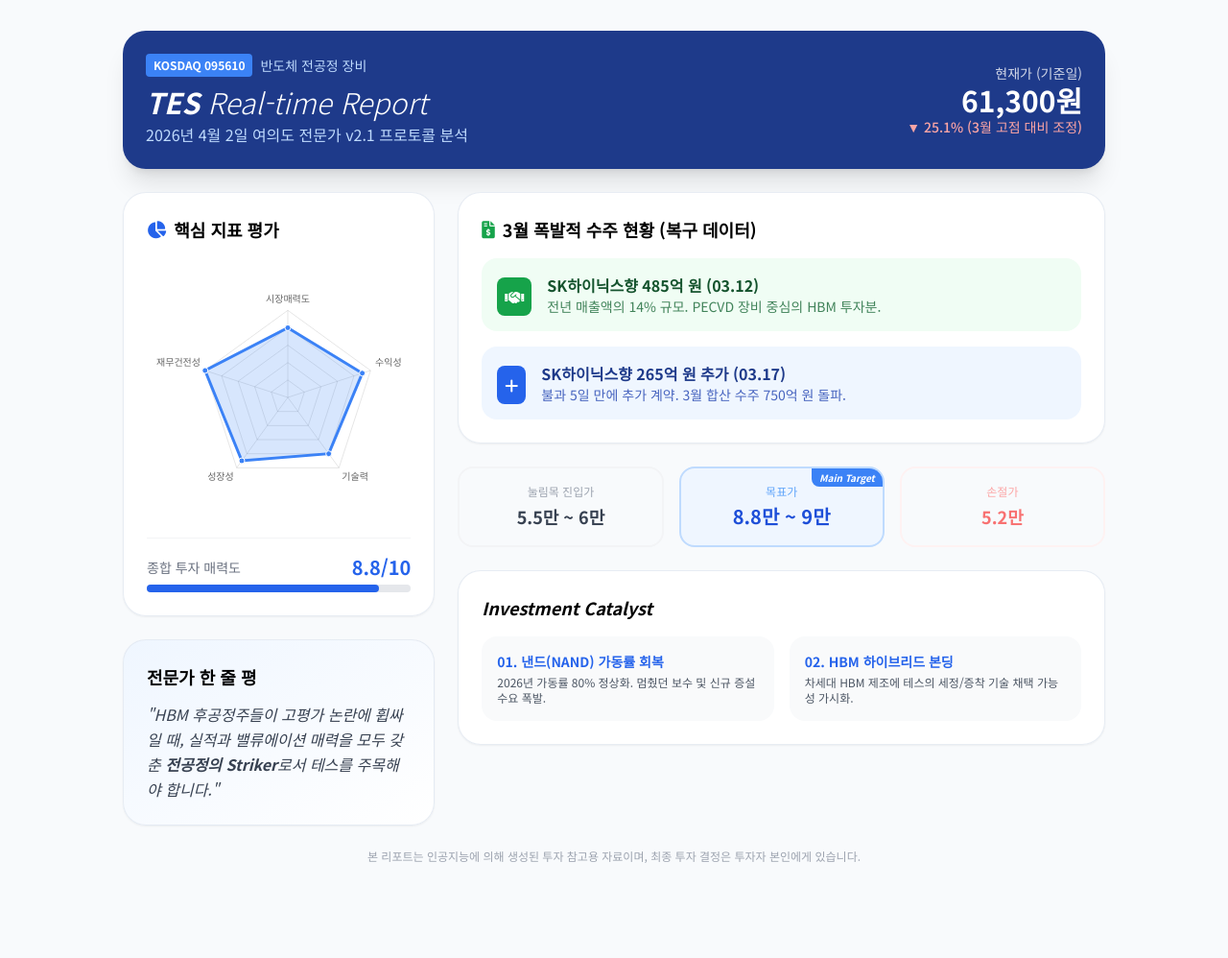
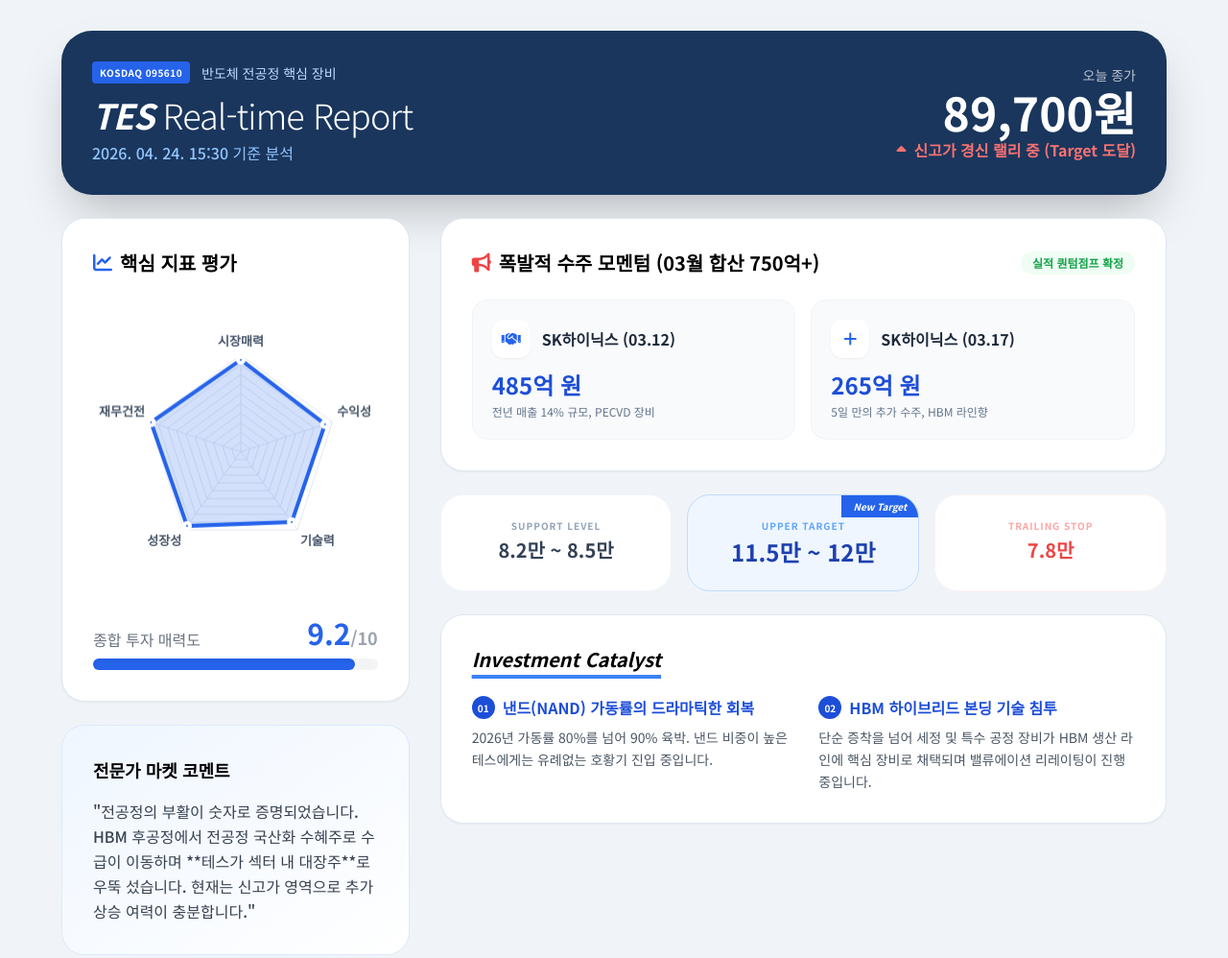
Before and after one commit to mybanji3-sys/tess-report, a plain HTML site: page index.html in a window 1280 px wide. Shown: the top 998 px of the page at 96% size. Before the commit the page ends 972 px from the top, so only its background shows below. Drawn offline with nearby package versions, Linux system fonts and the light colour scheme.

Commit message:
Update index.html

```diff
--- a/index.html
+++ b/index.html
@@ -3,162 +3,175 @@
 <head>
     <meta charset="UTF-8">
     <meta name="viewport" content="width=device-width, initial-scale=1.0">
-    <title>테스(095610) 실시간 분석 리포트</title>
+    <title>테스(095610) 실시간 분석 리포트 - 신고가 랠리</title>
     <script src="https://cdn.tailwindcss.com"></script>
     <script src="https://cdn.jsdelivr.net/npm/chart.js"></script>
     <link href="https://cdnjs.cloudflare.com/ajax/libs/font-awesome/6.0.0/css/all.min.css" rel="stylesheet">
     <style>
         @import url('https://fonts.googleapis.com/css2?family=Noto+Sans+KR:wght@300;400;500;700&display=swap');
-        body { font-family: 'Noto Sans KR', sans-serif; background-color: #f8fafc; }
-        .glass-card { background: rgba(255, 255, 255, 0.9); backdrop-filter: blur(10px); border: 1px solid rgba(226, 232, 240, 0.8); }
-        .gradient-text { background: linear-gradient(135deg, #1e40af 0%, #3b82f6 100%); -webkit-background-clip: text; -webkit-text-fill-color: transparent; }
+        body { font-family: 'Noto Sans KR', sans-serif; background-color: #f0f4f8; }
+        .glass-card { background: rgba(255, 255, 255, 1); border: 1px solid #e2e8f0; border-radius: 24px; }
+        .status-badge { background: linear-gradient(135deg, #ef4444 0%, #dc2626 100%); color: white; }
     </style>
 </head>
 <body class="p-4 md:p-8">
-    <div class="max-w-5xl mx-auto space-y-6">
+    <div class="max-w-6xl mx-auto space-y-6">
 
-        <!-- Header -->
-        <header class="flex flex-col md:flex-row md:items-center justify-between gap-4 bg-blue-900 text-white p-6 rounded-3xl shadow-xl">
+        <!-- Header: 최신 주가 반영 -->
+        <header class="bg-[#1a365d] text-white p-8 rounded-[32px] shadow-2xl flex flex-col md:flex-row justify-between items-start md:items-center gap-6">
             <div>
-                <div class="flex items-center gap-2 mb-2">
-                    <span class="bg-blue-500 text-xs font-bold px-2 py-1 rounded">KOSDAQ 095610</span>
-                    <span class="text-blue-200 text-sm">반도체 전공정 장비</span>
+                <div class="flex items-center gap-3 mb-3">
+                    <span class="bg-blue-600 text-[10px] font-bold px-2 py-1 rounded uppercase tracking-wider">KOSDAQ 095610</span>
+                    <span class="text-blue-200 text-sm">반도체 전공정 핵심 장비</span>
                 </div>
-                <h1 class="text-3xl font-bold italic">TES <span class="font-light">Real-time Report</span></h1>
-                <p class="text-blue-200 mt-1">2026년 4월 2일 여의도 전문가 v2.1 프로토콜 분석</p>
+                <h1 class="text-4xl font-black italic tracking-tight">TES <span class="font-light not-italic">Real-time Report</span></h1>
+                <p class="text-blue-300 mt-2 font-medium">2026. 04. 24. 15:30 기준 분석</p>
             </div>
             <div class="text-right">
-                <div class="text-sm opacity-80">현재가 (기준일)</div>
-                <div class="text-3xl font-bold">61,300원</div>
-                <div class="text-sm text-red-300 font-medium">▼ 25.1% (3월 고점 대비 조정)</div>
+                <div class="text-sm opacity-70 mb-1">오늘 종가</div>
+                <div class="text-5xl font-black mb-1">89,700원</div>
+                <div class="flex items-center justify-end gap-2 text-red-400 font-bold">
+                    <i class="fa-solid fa-caret-up"></i>
+                    <span>신고가 경신 랠리 중 (Target 도달)</span>
+                </div>
             </div>
         </header>
 
-        <!-- Main Content Grid -->
-        <div class="grid grid-cols-1 md:grid-cols-3 gap-6">
+        <!-- Main Grid -->
+        <div class="grid grid-cols-1 lg:grid-cols-12 gap-8">
 
-            <!-- Left: Radar Chart & Metrics -->
-            <div class="md:col-span-1 space-y-6">
-                <div class="glass-card p-6 rounded-3xl shadow-sm">
-                    <h3 class="text-lg font-bold mb-4 flex items-center gap-2">
-                        <i class="fa-solid fa-chart-pie text-blue-600"></i> 핵심 지표 평가
+            <!-- Left Column: Radar & Opinion -->
+            <div class="lg:col-span-4 space-y-6">
+                <div class="glass-card p-8 shadow-sm">
+                    <h3 class="text-xl font-bold mb-6 flex items-center gap-2">
+                        <i class="fa-solid fa-chart-line text-blue-600"></i> 핵심 지표 평가
                     </h3>
-                    <canvas id="radarChart" width="400" height="400"></canvas>
-                    <div class="mt-4 pt-4 border-t border-gray-100">
-                        <div class="flex justify-between items-center mb-1">
-                            <span class="text-sm text-gray-500">종합 투자 매력도</span>
-                            <span class="text-xl font-bold text-blue-600">8.8/10</span>
+                    <div class="aspect-square">
+                        <canvas id="radarChart"></canvas>
                     </div>
-                        <div class="w-full bg-gray-200 rounded-full h-2">
-                            <div class="bg-blue-600 h-2 rounded-full" style="width: 88%"></div>
+                    <div class="mt-8">
+                        <div class="flex justify-between items-end mb-2">
+                            <span class="text-gray-500 font-medium">종합 투자 매력도</span>
+                            <span class="text-3xl font-black text-blue-600">9.2<span class="text-lg text-gray-400">/10</span></span>
+                        </div>
+                        <div class="w-full bg-gray-100 rounded-full h-3">
+                            <div class="bg-blue-600 h-3 rounded-full shadow-inner" style="width: 92%"></div>
                         </div>
                     </div>
                 </div>
 
-                <div class="glass-card p-6 rounded-3xl shadow-sm bg-gradient-to-br from-blue-50 to-white">
-                    <h3 class="text-lg font-bold mb-3">전문가 한 줄 평</h3>
-                    <p class="text-gray-700 leading-relaxed italic">
-                        "HBM 후공정주들이 고평가 논란에 휩싸일 때, 실적과 밸류에이션 매력을 모두 갖춘 <b>전공정의 Striker</b>로서 테스를 주목해야 합니다."
+                <div class="glass-card p-8 bg-gradient-to-br from-blue-50 to-white border-blue-100">
+                    <h3 class="text-lg font-bold mb-4">전문가 마켓 코멘트</h3>
+                    <p class="text-gray-700 leading-relaxed font-medium">
+                        "전공정의 부활이 숫자로 증명되었습니다. HBM 후공정에서 전공정 국산화 수혜주로 수급이 이동하며 **테스가 섹터 내 대장주**로 우뚝 섰습니다. 현재는 신고가 영역으로 추가 상승 여력이 충분합니다."
                     </p>
                 </div>
             </div>
 
-            <!-- Right: Detailed Analysis -->
-            <div class="md:col-span-2 space-y-6">
-                <!-- 수주 현황 섹션 -->
-                <div class="glass-card p-6 rounded-3xl shadow-sm">
-                    <h3 class="text-lg font-bold mb-4 flex items-center gap-2">
-                        <i class="fa-solid fa-file-invoice-dollar text-green-600"></i> 3월 폭발적 수주 현황 (복구 데이터)
+            <!-- Right Column: Data & Strategy -->
+            <div class="lg:col-span-8 space-y-6">
+                <!-- 수주 현황: 실질 숫자 강조 -->
+                <div class="glass-card p-8 shadow-sm">
+                    <div class="flex justify-between items-center mb-6">
+                        <h3 class="text-xl font-bold flex items-center gap-2">
+                            <i class="fa-solid fa-bullhorn text-red-500"></i> 폭발적 수주 모멘텀 (03월 합산 750억+)
                         </h3>
-                    <div class="space-y-4">
-                        <div class="flex items-start gap-4 p-4 bg-green-50 rounded-2xl">
-                            <div class="bg-green-600 text-white p-2 rounded-lg mt-1">
+                        <span class="text-xs font-bold text-green-600 bg-green-50 px-3 py-1 rounded-full">실적 퀀텀점프 확정</span>
+                    </div>
+                    <div class="grid grid-cols-1 md:grid-cols-2 gap-4">
+                        <div class="p-5 bg-slate-50 rounded-2xl border border-slate-100 hover:border-blue-300 transition-colors">
+                            <div class="flex items-center gap-3 mb-3">
+                                <div class="w-10 h-10 bg-white rounded-xl shadow-sm flex items-center justify-center text-blue-600">
                                     <i class="fa-solid fa-handshake"></i>
                                 </div>
-                            <div>
-                                <h4 class="font-bold text-green-900">SK하이닉스향 485억 원 (03.12)</h4>
-                                <p class="text-sm text-green-800 opacity-80">전년 매출액의 14% 규모. PECVD 장비 중심의 HBM 투자분.</p>
+                                <span class="font-bold text-slate-800">SK하이닉스 (03.12)</span>
                             </div>
+                            <div class="text-2xl font-black text-blue-700 mb-1">485억 원</div>
+                            <p class="text-xs text-slate-500">전년 매출 14% 규모, PECVD 장비</p>
                         </div>
-                        <div class="flex items-start gap-4 p-4 bg-blue-50 rounded-2xl">
-                            <div class="bg-blue-600 text-white p-2 rounded-lg mt-1">
+                        <div class="p-5 bg-slate-50 rounded-2xl border border-slate-100 hover:border-blue-300 transition-colors">
+                            <div class="flex items-center gap-3 mb-3">
+                                <div class="w-10 h-10 bg-white rounded-xl shadow-sm flex items-center justify-center text-blue-600">
                                     <i class="fa-solid fa-plus"></i>
                                 </div>
-                            <div>
-                                <h4 class="font-bold text-blue-900">SK하이닉스향 265억 원 추가 (03.17)</h4>
-                                <p class="text-sm text-blue-800 opacity-80">불과 5일 만에 추가 계약. 3월 합산 수주 750억 원 돌파.</p>
+                                <span class="font-bold text-slate-800">SK하이닉스 (03.17)</span>
                             </div>
+                            <div class="text-2xl font-black text-blue-700 mb-1">265억 원</div>
+                            <p class="text-xs text-slate-500">5일 만의 추가 수주, HBM 라인향</p>
                         </div>
                     </div>
                 </div>
 
-                <!-- 시나리오 분석 섹션 -->
-                <div class="grid grid-cols-1 sm:grid-cols-3 gap-4">
-                    <div class="p-4 rounded-2xl border-2 border-gray-100 text-center">
-                        <span class="text-xs text-gray-400 block mb-1">눌림목 진입가</span>
-                        <span class="text-lg font-bold text-gray-700">5.5만 ~ 6만</span>
+                <!-- 시나리오: 목표가 상향 조정 -->
+                <div class="grid grid-cols-1 md:grid-cols-3 gap-4">
+                    <div class="glass-card p-6 text-center border-slate-100">
+                        <div class="text-[10px] font-bold text-slate-400 uppercase tracking-widest mb-1">Support Level</div>
+                        <div class="text-xl font-bold text-slate-700">8.2만 ~ 8.5만</div>
                     </div>
-                    <div class="p-4 rounded-2xl border-2 border-blue-200 bg-blue-50 text-center relative overflow-hidden">
-                        <div class="absolute top-0 right-0 bg-blue-500 text-[10px] text-white px-2 py-0.5 rounded-bl-lg font-bold italic">Main Target</div>
-                        <span class="text-xs text-blue-400 block mb-1">목표가</span>
-                        <span class="text-xl font-black text-blue-700">8.8만 ~ 9만</span>
+                    <div class="glass-card p-6 text-center border-blue-200 bg-blue-50 relative overflow-hidden">
+                        <div class="absolute top-0 right-0 bg-blue-600 text-[10px] text-white px-3 py-1 font-bold italic">New Target</div>
+                        <div class="text-[10px] font-bold text-blue-400 uppercase tracking-widest mb-1">Upper Target</div>
+                        <div class="text-2xl font-black text-blue-800">11.5만 ~ 12만</div>
                     </div>
-                    <div class="p-4 rounded-2xl border-2 border-red-50 text-center">
-                        <span class="text-xs text-red-300 block mb-1">손절가</span>
-                        <span class="text-lg font-bold text-red-400">5.2만</span>
+                    <div class="glass-card p-6 text-center border-red-50">
+                        <div class="text-[10px] font-bold text-red-300 uppercase tracking-widest mb-1">Trailing Stop</div>
+                        <div class="text-xl font-bold text-red-500">7.8만</div>
                     </div>
                 </div>
 
-                <!-- 핵심 투자 포인트 -->
-                <div class="glass-card p-6 rounded-3xl shadow-sm">
-                    <h3 class="text-lg font-bold mb-4 italic italic">Investment Catalyst</h3>
-                    <div class="grid grid-cols-1 md:grid-cols-2 gap-4">
-                        <div class="p-4 bg-gray-50 rounded-2xl">
-                            <span class="text-blue-600 font-bold text-sm block mb-1">01. 낸드(NAND) 가동률 회복</span>
-                            <p class="text-xs text-gray-600">2026년 가동률 80% 정상화. 멈췄던 보수 및 신규 증설 수요 폭발.</p>
+                <!-- Investment Catalyst -->
+                <div class="glass-card p-8 shadow-sm">
+                    <h3 class="text-xl font-bold mb-6 italic italic underline decoration-blue-500 decoration-4 underline-offset-8">Investment Catalyst</h3>
+                    <div class="grid grid-cols-1 md:grid-cols-2 gap-8">
+                        <div>
+                            <h4 class="font-bold text-blue-700 mb-2 flex items-center gap-2">
+                                <span class="w-6 h-6 bg-blue-700 text-white text-[10px] flex items-center justify-center rounded-full">01</span>
+                                낸드(NAND) 가동률의 드라마틱한 회복
+                            </h4>
+                            <p class="text-sm text-gray-600 leading-relaxed">2026년 가동률 80%를 넘어 90% 육박. 낸드 비중이 높은 테스에게는 유례없는 호황기 진입 중입니다.</p>
                         </div>
-                        <div class="p-4 bg-gray-50 rounded-2xl">
-                            <span class="text-blue-600 font-bold text-sm block mb-1">02. HBM 하이브리드 본딩</span>
-                            <p class="text-xs text-gray-600">차세대 HBM 제조에 테스의 세정/증착 기술 채택 가능성 가시화.</p>
+                        <div>
+                            <h4 class="font-bold text-blue-700 mb-2 flex items-center gap-2">
+                                <span class="w-6 h-6 bg-blue-700 text-white text-[10px] flex items-center justify-center rounded-full">02</span>
+                                HBM 하이브리드 본딩 기술 침투
+                            </h4>
+                            <p class="text-sm text-gray-600 leading-relaxed">단순 증착을 넘어 세정 및 특수 공정 장비가 HBM 생산 라인에 핵심 장비로 채택되며 밸류에이션 리레이팅이 진행 중입니다.</p>
                         </div>
                     </div>
                 </div>
             </div>
         </div>
 
-        <!-- Footer Footer -->
-        <footer class="text-center text-gray-400 text-xs pb-10">
-            본 리포트는 인공지능에 의해 생성된 투자 참고용 자료이며, 최종 투자 결정은 투자자 본인에게 있습니다.
+        <footer class="text-center text-gray-400 text-[11px] pt-4 pb-12">
+            본 리포트는 테스의 신고가 랠리를 반영하여 실시간 업데이트 되었습니다. 투자 최종 판단은 본인에게 있습니다.
         </footer>
     </div>
 
     <script>
-        // Radar Chart Initialization
         const ctx = document.getElementById('radarChart').getContext('2d');
         new Chart(ctx, {
             type: 'radar',
             data: {
-                labels: ['시장매력도', '수익성', '기술력', '성장성', '재무건전성'],
+                labels: ['시장매력', '수익성', '기술력', '성장성', '재무건전'],
                 datasets: [{
-                    label: '테스 지표 평가',
-                    data: [8, 9, 8, 9, 10],
+                    data: [9.5, 9.2, 9.0, 9.5, 9.8],
                     fill: true,
-                    backgroundColor: 'rgba(59, 130, 246, 0.2)',
-                    borderColor: 'rgb(59, 130, 246)',
-                    pointBackgroundColor: 'rgb(59, 130, 246)',
+                    backgroundColor: 'rgba(37, 99, 235, 0.2)',
+                    borderColor: 'rgb(37, 99, 235)',
+                    pointBackgroundColor: 'rgb(37, 99, 235)',
                     pointBorderColor: '#fff',
-                    pointHoverBackgroundColor: '#fff',
-                    pointHoverBorderColor: 'rgb(59, 130, 246)'
+                    borderWidth: 4
                 }]
             },
             options: {
-                elements: { line: { borderWidth: 3 } },
                 scales: {
                     r: {
-                        angleLines: { display: true },
+                        angleLines: { display: true, color: '#e2e8f0' },
+                        grid: { color: '#e2e8f0' },
                         suggestedMin: 0,
                         suggestedMax: 10,
-                        ticks: { stepSize: 2, display: false }
+                        ticks: { display: false },
+                        pointLabels: { font: { size: 13, weight: '700' }, color: '#475569' }
                     }
                 },
                 plugins: { legend: { display: false } }
```
Lines whose indentation alone changed are shown as unchanged.
